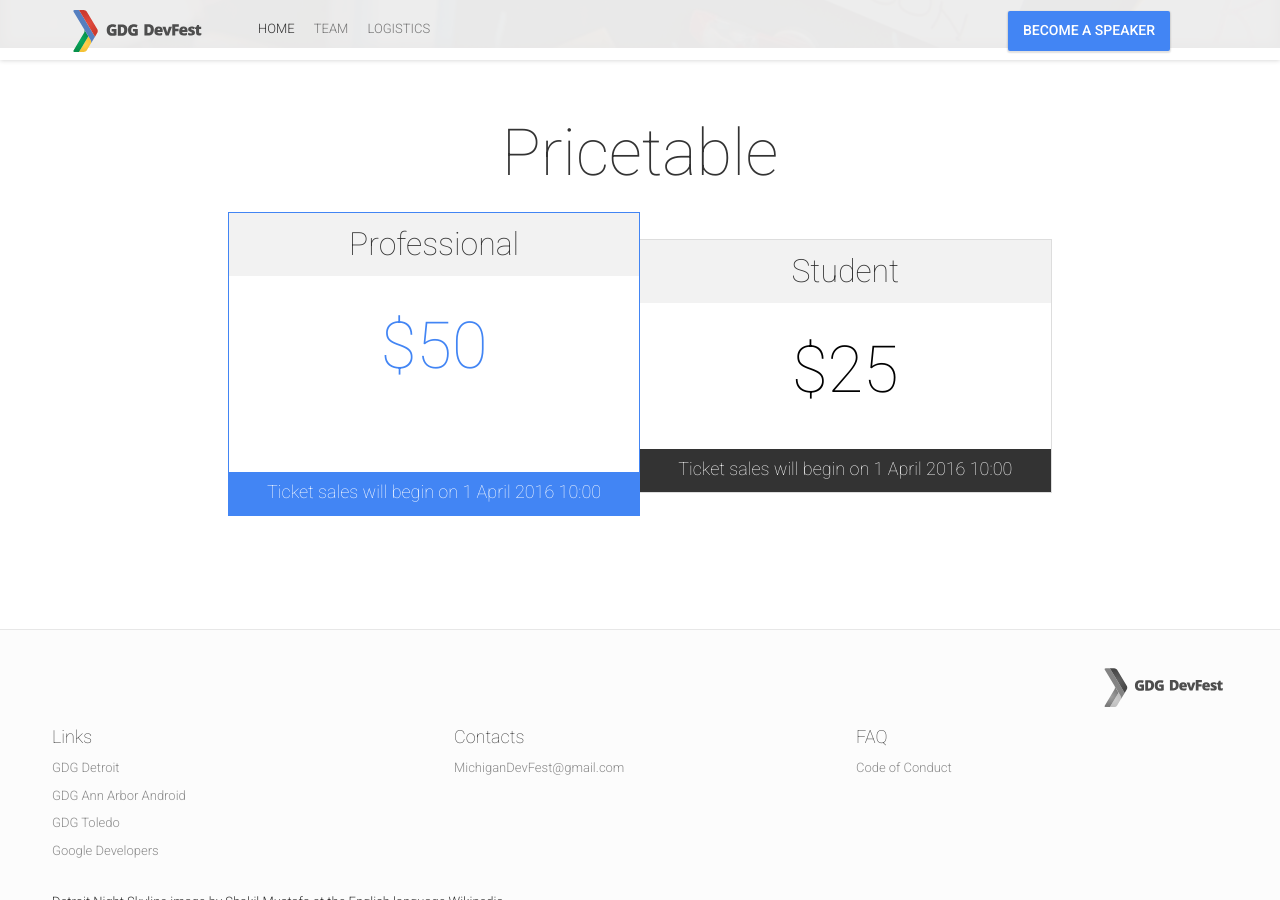
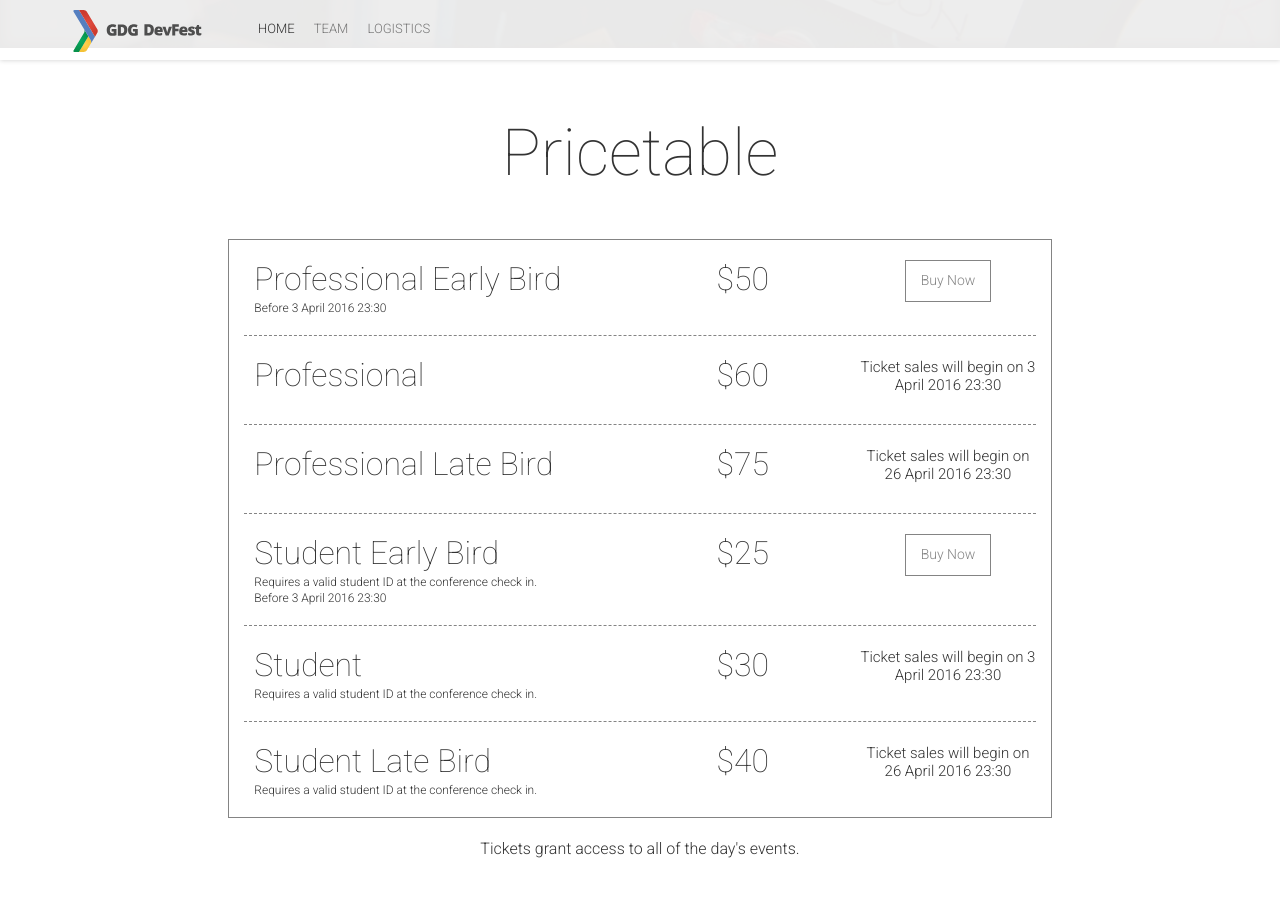
Before and after one commit to GDG-Michigan-DevFest/gdg-michigan-devfest.github.io, a Jekyll site: the page built from index.html, in a window 1280 px wide and 900 px high, scrolled down 4944 px. Built offline with Jekyll 4.4.1, drawn with Linux system fonts in a browser that asks for light colours; nearby versions of some CDN libraries; comment, search, counter and statistics services are not loaded.

Commit message:
add ticket details and make live

```diff
--- a/_config.yml
+++ b/_config.yml
@@ -49,10 +49,10 @@ navigationLinks:
  - {permalink: "/team/", text: "Team"}
  - {permalink: "/logistics/", text: "Logistics"}
 # - {permalink: "/hackathon/", text: "Hackathon"}
-bottomNavigationLinks:
- - {link: "http://goo.gl/forms/ADtpu9jI6e", text: "Become a speaker"}
-rightNavigationButtons:
- - {link: "http://goo.gl/forms/ADtpu9jI6e", text: "Become a speaker"}
+#bottomNavigationLinks:
+# - {link: "http://goo.gl/forms/ADtpu9jI6e", text: "Become a speaker"}
+#rightNavigationButtons:
+# - {link: "http://goo.gl/forms/ADtpu9jI6e", text: "Become a speaker"}
 
 # Hero Block
 heroImage: "hero.jpg"
@@ -61,7 +61,7 @@ eventDate: "April 30, 2016"
 #typeoutTextValues: '"Quicken", "Loans", "Qube", "Building", "Detroit"'
 #typeoutFallback: "Season"
 heroButtons:
- - {link: "http://goo.gl/forms/ADtpu9jI6e", text: "Become a speaker"}
+# - {link: "http://goo.gl/forms/ADtpu9jI6e", text: "Become a speaker"}
  - {permalink: "/#tickets", text: "Buy tickets"}
 
 # About Block
@@ -132,26 +132,71 @@ ticketsTitle: "Pricetable"
 ticketsInfo: "Tickets grant access to all of the day's events."
 ticketsOffers:
  -
-  name: "Professional"
+  name: "Professional Early Bird"
   price: "$50"
   priceCurrency: ""
   buyButtonLink: "http://michigandevfest.eventbrite.com/?aff=website"
   buyButtonText: "Buy Now"
   featured: true
   ticketContentList: []
-  validFrom: "2016-04-01T10:00"
-  validThrough: "2016-04-30T23:59"
+  ticketsNumber: 150
+  validFrom: "2016-03-21T10:00"
+  validThrough: "2016-04-03T23:30"
+  disabled: false
+ -
+  name: "Professional"
+  price: "$60"
+  priceCurrency: ""
+  buyButtonLink: "http://michigandevfest.eventbrite.com/?aff=website"
+  buyButtonText: "Buy Now"
+  ticketContentList: []
+  validFrom: "2016-04-03T23:30"
+  validThrough: "2016-04-26T23:30"
   disabled: true
  -
+  name: "Professional Late Bird"
+  price: "$75"
+  priceCurrency: ""
+  buyButtonLink: "http://michigandevfest.eventbrite.com/?aff=website"
+  buyButtonText: "Buy Now"
+  ticketContentList: []
+  validFrom: "2016-04-26T23:30"
+  validThrough: "2016-04-30T09:00"
+  disabled: true
+ -
+  name: "Student Early Bird"
+  price: "$25"
+  priceCurrency: ""
+  buyButtonLink: "http://michigandevfest.eventbrite.com/?aff=website"
+  buyButtonText: "Buy Now"
+  featured: true
+  ticketsNumber: 50
+  additionalInfo: "Requires a valid student ID at the conference check in."
+  ticketContentList: []
+  validFrom: "2016-03-21T10:00"
+  validThrough: "2016-04-03T23:30"
+  disabled: false
+ -
   name: "Student"
-  price: "$25"
+  price: "$30"
   priceCurrency: ""
   buyButtonLink: "http://michigandevfest.eventbrite.com/?aff=website"
   buyButtonText: "Buy Now"
   additionalInfo: "Requires a valid student ID at the conference check in."
   ticketContentList: []
-  validFrom: "2016-04-01T10:00"
-  validThrough: "2016-04-30T23:59"
+  validFrom: "2016-04-03T23:30"
+  validThrough: "2016-04-26T23:30"
+  disabled: true
+ -
+  name: "Student Late Bird"
+  price: "$40"
+  priceCurrency: ""
+  buyButtonLink: "http://michigandevfest.eventbrite.com/?aff=website"
+  buyButtonText: "Buy Now"
+  additionalInfo: "Requires a valid student ID at the conference check in."
+  ticketContentList: []
+  validFrom: "2016-04-26T23:30"
+  validThrough: "2016-04-30T09:00"
   disabled: true
 
 # Footer
--- a/_includes/tickets-2.html
+++ b/_includes/tickets-2.html
@@ -15,7 +15,7 @@
 							{% endif %}
 							{% if ticketsOffer.disabled != true %}
 							{% assign ticketValidTo = ticketsOffer.validThrough | split: "T" %}
-								<span class="ticket-additional-info">Before {{ ticketValidTo[0] | date: "%-d %B %Y"}} {{ ticketValidTo[1] }} or {{ ticketsOffer.ticketsNumber }} tickets</span>
+								<span class="ticket-additional-info">Before {{ ticketValidTo[0] | date: "%-d %B %Y"}} {{ ticketValidTo[1] }}</span>
 							{% endif %}
 						</div>
 						<div class="col-sm-3 col-xs-12">
--- a/index.html
+++ b/index.html
@@ -25,8 +25,8 @@ permalink: /
 
  {% include subscribe.html %}
 
+ {% comment %}
  {% include tickets.html %}
+ {% endcomment %}
 
- {% comment %}
  {% include tickets-2.html %}
- {% endcomment %}
```
